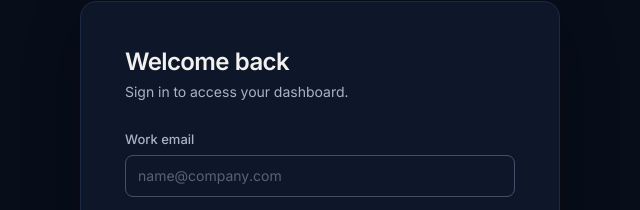
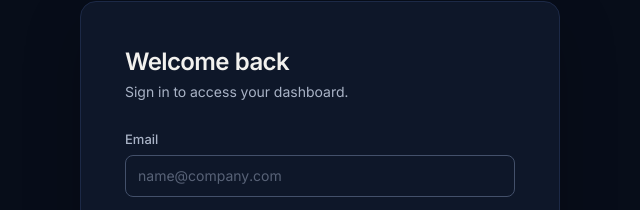
Before and after one commit to mrabidullah/second_update_liquidity, a website: page login.html in a window 1280 px wide. Shown: the part 168-378 px from the top of the page, 608-1248 px from the left. Drawn offline with Linux system fonts and the light colour scheme.

Commit message:
Update login form labels and structure

```diff
--- a/login.html
+++ b/login.html
@@ -15,7 +15,7 @@
 <div><div class="mb-8 w-72"><svg viewBox="0 0 320 240" class="w-full" aria-hidden="true"><rect x="40" y="30" width="170" height="110" rx="14" fill="#fff" opacity=".1"/><path d="M55 120 90 90l30 20 40-45 35 25" fill="none" stroke="#F2B705" stroke-width="4" stroke-linecap="round" stroke-linejoin="round"/><rect x="60" y="150" width="14" height="40" rx="3" fill="#fff" opacity=".25"/><rect x="84" y="136" width="14" height="54" rx="3" fill="#fff" opacity=".25"/><rect x="108" y="120" width="14" height="70" rx="3" fill="#F2B705" opacity=".8"/><rect x="132" y="142" width="14" height="48" rx="3" fill="#fff" opacity=".25"/></svg></div><h2 class="max-w-md text-3xl font-semibold leading-tight">Liquidity insight for listed companies.</h2><p class="mt-3 max-w-md text-[#AEB8CE]">Track volume, spread and participation in one secure workspace.</p></div></div>
 <div class="auth-form-stage grid place-items-center p-5 sm:p-8 lg:p-10"><div class="auth-mobile-brand flex items-center gap-2"><svg width="30" height="30" viewBox="0 0 32 32" aria-hidden="true"><path d="M16 3 30 29H2z" fill="#F2B705"/><path d="M16 12 21.5 23h-11z" fill="#0A1220"/></svg><b class="text-sm tracking-[.14em]">DELTABLOCK</b></div><div class="auth-form-card w-full max-w-md">
 <h1 class="text-2xl font-semibold tracking-tight">Welcome back</h1><p class="mb-7 mt-1 text-sm text-mut">Sign in to access your dashboard.</p>
-<form action="dashboard.html" class="space-y-4"><div class=""><label class="lbl" for="email">Work email</label><input id="email" name="email" type="email" class="inp" placeholder="name@company.com" autocomplete="username" required></div><div class=""><label class="lbl" for="pass">Password</label><input id="pass" name="pass" type="password" class="inp" placeholder="Enter your password" required></div>
+<form action="dashboard.html" class="space-y-4"><div class=""><label class="lbl" for="email">Email</label><input id="email" name="email" type="email" class="inp" placeholder="name@company.com" autocomplete="username" required></div><div class=""><label class="lbl" for="pass">Password</label><input id="pass" name="pass" type="password" class="inp" placeholder="Enter your password" required></div>
 <div class="flex justify-between text-sm"><label class="flex items-center gap-2 text-mut"><input type="checkbox" class="accent-[#F2B705]"> Remember me</label><a href="password-reset.html" class="font-medium underline">Forgot password?</a></div>
 <button class="btn btn-p w-full !py-2.5">Login</button></form>
 <p class="mt-6 text-center text-sm text-mut">Don't have an account? <a class="font-semibold text-ink underline" href="signup.html#choose">Register</a></p></div></div></div>
```
